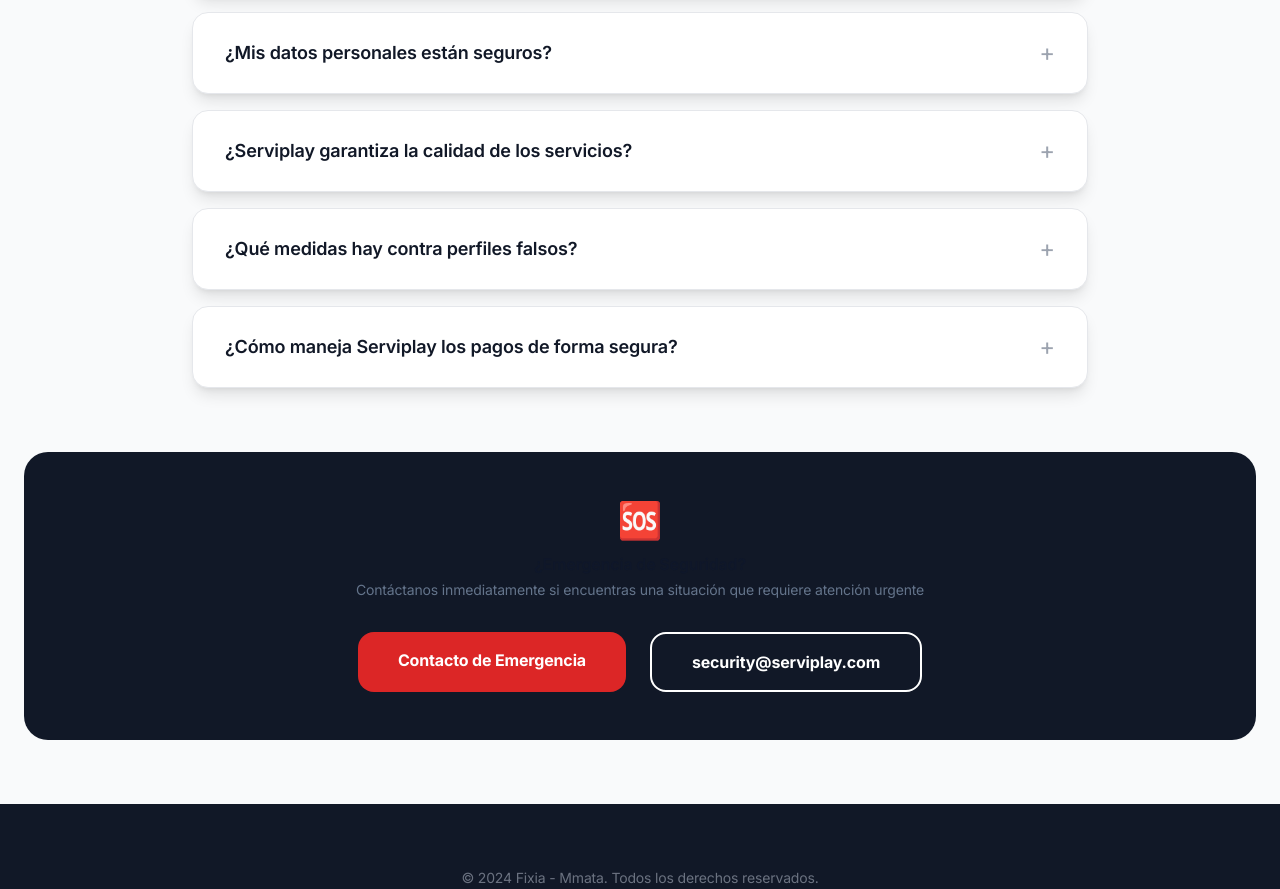
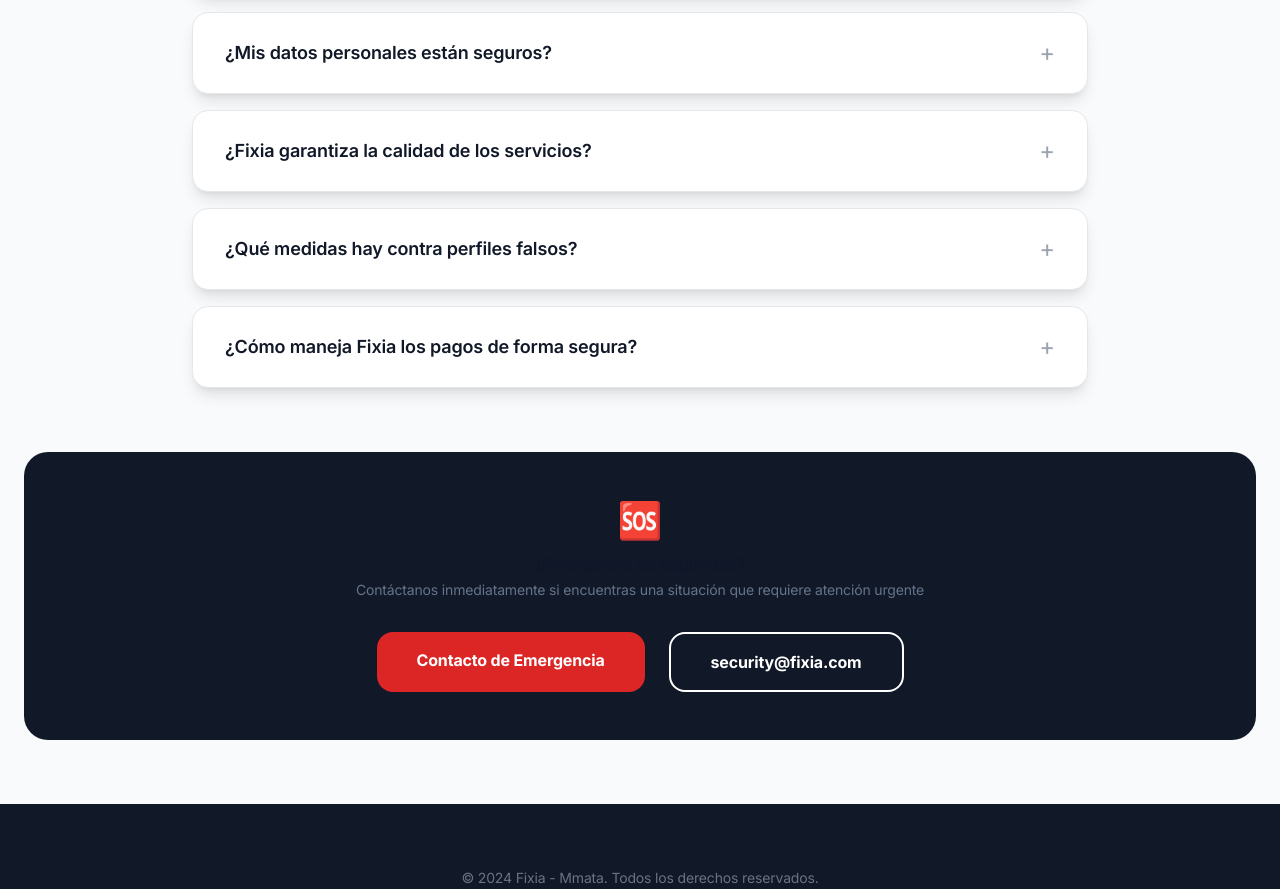
Before and after one commit to zillah777/Serviplay, a Next.js app in the folder frontend/: page /security in a window 1280 px wide. Shown: the part 3280-4169 px from the top of the page. Built offline with nearby package versions, Linux system fonts and the light colour scheme.

Commit message:
Complete frontend rebrand: Remove all Serviplay references and update to Fixia

```diff
--- a/frontend/src/pages/about.tsx
+++ b/frontend/src/pages/about.tsx
@@ -427,7 +427,7 @@
 
             <div className="mt-8 text-center">
               <p className="text-blue-100">
-                📍 Buenos Aires, Argentina • 📧 hola@serviplay.com • 📞 +54 11 1234-5678
+                📍 Buenos Aires, Argentina • 📧 hola@fixia.com • 📞 +54 11 1234-5678
               </p>
             </div>
           </motion.div>
--- a/frontend/src/pages/contact.tsx
+++ b/frontend/src/pages/contact.tsx
@@ -184,7 +184,7 @@
     <>
       <Head>
         <title>Contacto - {APP_CONFIG.NAME}</title>
-        <meta name="description" content="Ponte en contacto con el equipo de Serviplay. Estamos aquí para ayudarte." />
+        <meta name="description" content="Ponte en contacto con el equipo de Fixia. Estamos aquí para ayudarte." />
       </Head>
 
       <div className="min-h-screen bg-gradient-to-br from-primary-blue-light via-white to-secondary-green/20">
--- a/frontend/src/pages/how-it-works.tsx
+++ b/frontend/src/pages/how-it-works.tsx
@@ -27,7 +27,7 @@
       'Perfil personalizable',
       'Sin costos ocultos'
     ],
-    forExplorers: 'Los Exploradores siempre usan Serviplay gratis',
+    forExplorers: 'Los Exploradores siempre usan Fixia gratis',
     forAses: 'Los Ases pueden comenzar con plan gratuito',
     color: 'from-blue-500 to-purple-600'
   },
--- a/frontend/src/pages/pricing.tsx
+++ b/frontend/src/pages/pricing.tsx
@@ -118,7 +118,7 @@
     answer: 'No, Fixia es completamente gratuito para los Exploradores. Los Ases requieren una suscripción mensual mínima de $2900 para publicar servicios.'
   },
   {
-    question: '¿Puedo facturar mis servicios a través de Serviplay?',
+    question: '¿Puedo facturar mis servicios a través de Fixia?',
     answer: 'Los pagos se realizan directamente entre As y Explorador. Fixia facilita el contacto pero no procesa pagos de servicios.'
   }
 ];
@@ -167,7 +167,7 @@
     <>
       <Head>
         <title>Precios - {APP_CONFIG.NAME}</title>
-        <meta name="description" content="Planes y precios para Ases en Serviplay. Desde gratis hasta premium." />
+        <meta name="description" content="Planes y precios para Ases en Fixia. Desde gratis hasta premium." />
       </Head>
 
       <div className="min-h-screen bg-gradient-to-br from-primary-blue-light via-white to-secondary-green/20">
@@ -208,7 +208,7 @@
               Planes para {BRAND_TERMS.ASES}
             </h1>
             <p className="text-xl text-neutral-600 mb-8 max-w-3xl mx-auto">
-              Para publicar servicios en Serviplay, los {BRAND_TERMS.ASES} requieren una suscripción mensual.
+              Para publicar servicios en Fixia, los {BRAND_TERMS.ASES} requieren una suscripción mensual.
               Sin comisiones adicionales, solo el costo de anunciar en la plataforma 🚀
             </p>
 
--- a/frontend/src/pages/privacy.tsx
+++ b/frontend/src/pages/privacy.tsx
@@ -8,7 +8,7 @@
     <>
       <Head>
         <title>Política de Privacidad - {APP_CONFIG.NAME}</title>
-        <meta name="description" content="Política de privacidad de Serviplay" />
+        <meta name="description" content="Política de privacidad de Fixia" />
       </Head>
 
       <div className="min-h-screen bg-gradient-to-br from-primary-blue-light via-white to-secondary-green/20">
--- a/frontend/src/pages/security.tsx
+++ b/frontend/src/pages/security.tsx
@@ -156,7 +156,7 @@
 
 const faqSecurity = [
   {
-    question: '¿Cómo verifica Serviplay la identidad de los Ases?',
+    question: '¿Cómo verifica Fixia la identidad de los Ases?',
     answer: 'Utilizamos un proceso de verificación en múltiples etapas que incluye validación de documento oficial con tecnología de reconocimiento facial, verificación de datos con registros públicos, y validación de contacto por SMS y email. Solo los Ases que pasan todas las verificaciones reciben el badge de verificado.'
   },
   {
@@ -168,16 +168,16 @@
     answer: 'Sí, protegemos tus datos con encriptación de nivel bancario (AES-256), cumplimos con todas las normativas de privacidad, y realizamos auditorías de seguridad regulares. Además, tienes control total sobre qué información compartir y puedes configurar tu privacidad en cualquier momento.'
   },
   {
-    question: '¿Serviplay garantiza la calidad de los servicios?',
-    answer: 'Serviplay facilita la conexión entre Ases y Exploradores, pero no garantiza la calidad del servicio ya que somos una plataforma de conexión. Sin embargo, tenemos sistemas de calificaciones, verificación de identidad, y un equipo de soporte para resolver disputas y mantener estándares de calidad.'
+    question: '¿Fixia garantiza la calidad de los servicios?',
+    answer: 'Fixia facilita la conexión entre Ases y Exploradores, pero no garantiza la calidad del servicio ya que somos una plataforma de conexión. Sin embargo, tenemos sistemas de calificaciones, verificación de identidad, y un equipo de soporte para resolver disputas y mantener estándares de calidad.'
   },
   {
     question: '¿Qué medidas hay contra perfiles falsos?',
     answer: 'Tenemos múltiples sistemas anti-fraude: verificación obligatoria de identidad, validación de teléfono y email, detección automática de perfiles duplicados, monitoreo de comportamientos sospechosos, y un sistema de reportes comunitario. Los perfiles falsos son eliminados inmediatamente.'
   },
   {
-    question: '¿Cómo maneja Serviplay los pagos de forma segura?',
-    answer: 'Los pagos se realizan directamente entre As y Explorador, Serviplay no procesa pagos de servicios. Los Ases solo pagan una suscripción mensual para acceder a la plataforma. Recomendamos usar métodos de pago seguros como transferencias bancarias o efectivo contra entrega.'
+    question: '¿Cómo maneja Fixia los pagos de forma segura?',
+    answer: 'Los pagos se realizan directamente entre As y Explorador, Fixia no procesa pagos de servicios. Los Ases solo pagan una suscripción mensual para acceder a la plataforma. Recomendamos usar métodos de pago seguros como transferencias bancarias o efectivo contra entrega.'
   }
 ];
 
@@ -189,7 +189,7 @@
     <>
       <Head>
         <title>Seguridad - {APP_CONFIG.NAME}</title>
-        <meta name="description" content="Conoce todas las medidas de seguridad y protección que implementamos en Serviplay" />
+        <meta name="description" content="Conoce todas las medidas de seguridad y protección que implementamos en Fixia" />
       </Head>
 
       <div className="min-h-screen bg-gray-50">
@@ -450,10 +450,10 @@
                 Contacto de Emergencia
               </Link>
               <Link
-                href="mailto:security@serviplay.com"
+                href="mailto:security@fixia.com"
                 className="px-10 py-4 border-2 border-white text-white rounded-2xl font-bold hover:bg-white hover:text-gray-900 transition-colors"
               >
-                security@serviplay.com
+                security@fixia.com
               </Link>
             </div>
           </motion.div>
--- a/frontend/src/pages/terms.tsx
+++ b/frontend/src/pages/terms.tsx
@@ -8,7 +8,7 @@
     <>
       <Head>
         <title>Términos y Condiciones - {APP_CONFIG.NAME}</title>
-        <meta name="description" content="Términos y condiciones de uso de Serviplay" />
+        <meta name="description" content="Términos y condiciones de uso de Fixia" />
       </Head>
 
       <div className="min-h-screen bg-gradient-to-br from-primary-blue-light via-white to-secondary-green/20">
--- a/frontend/src/pages/verify-email.tsx
+++ b/frontend/src/pages/verify-email.tsx
@@ -37,7 +37,7 @@
       setState('loading');
 
       const response = await axios.post(
-        `${process.env.NEXT_PUBLIC_API_URL || 'https://serviplay-production.up.railway.app'}/api/auth/verify-email`,
+        `${process.env.NEXT_PUBLIC_API_URL || 'https://fixia-production.up.railway.app'}/api/auth/verify-email`,
         { token: verificationToken }
       );
 
@@ -74,7 +74,7 @@
 
     try {
       const response = await axios.post(
-        `${process.env.NEXT_PUBLIC_API_URL || 'https://serviplay-production.up.railway.app'}/api/auth/resend-verification`,
+        `${process.env.NEXT_PUBLIC_API_URL || 'https://fixia-production.up.railway.app'}/api/auth/resend-verification`,
         { email }
       );
 
```
Also changed, not shown: frontend/src/pages/help.tsx (+4 -4 lines).
